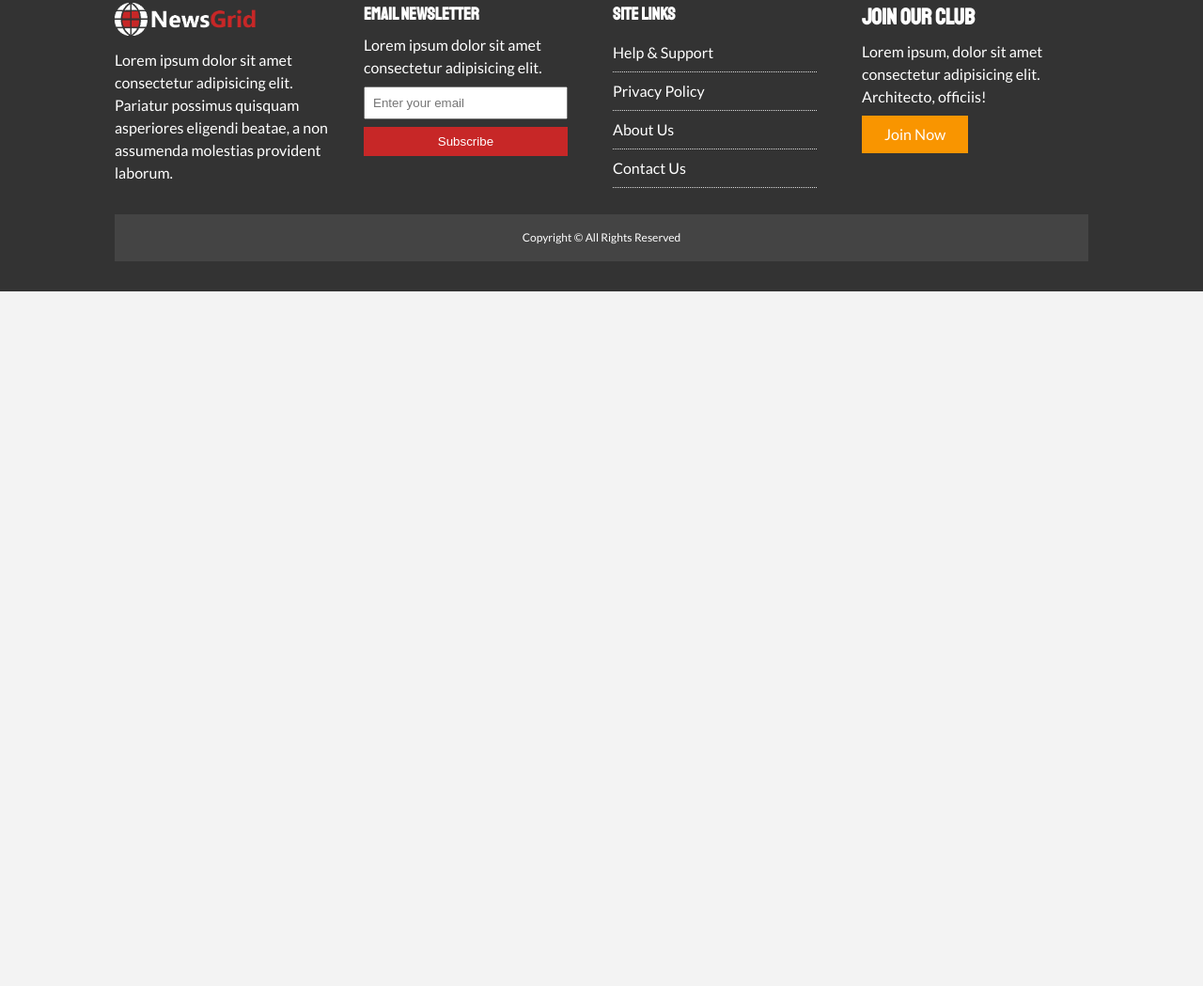
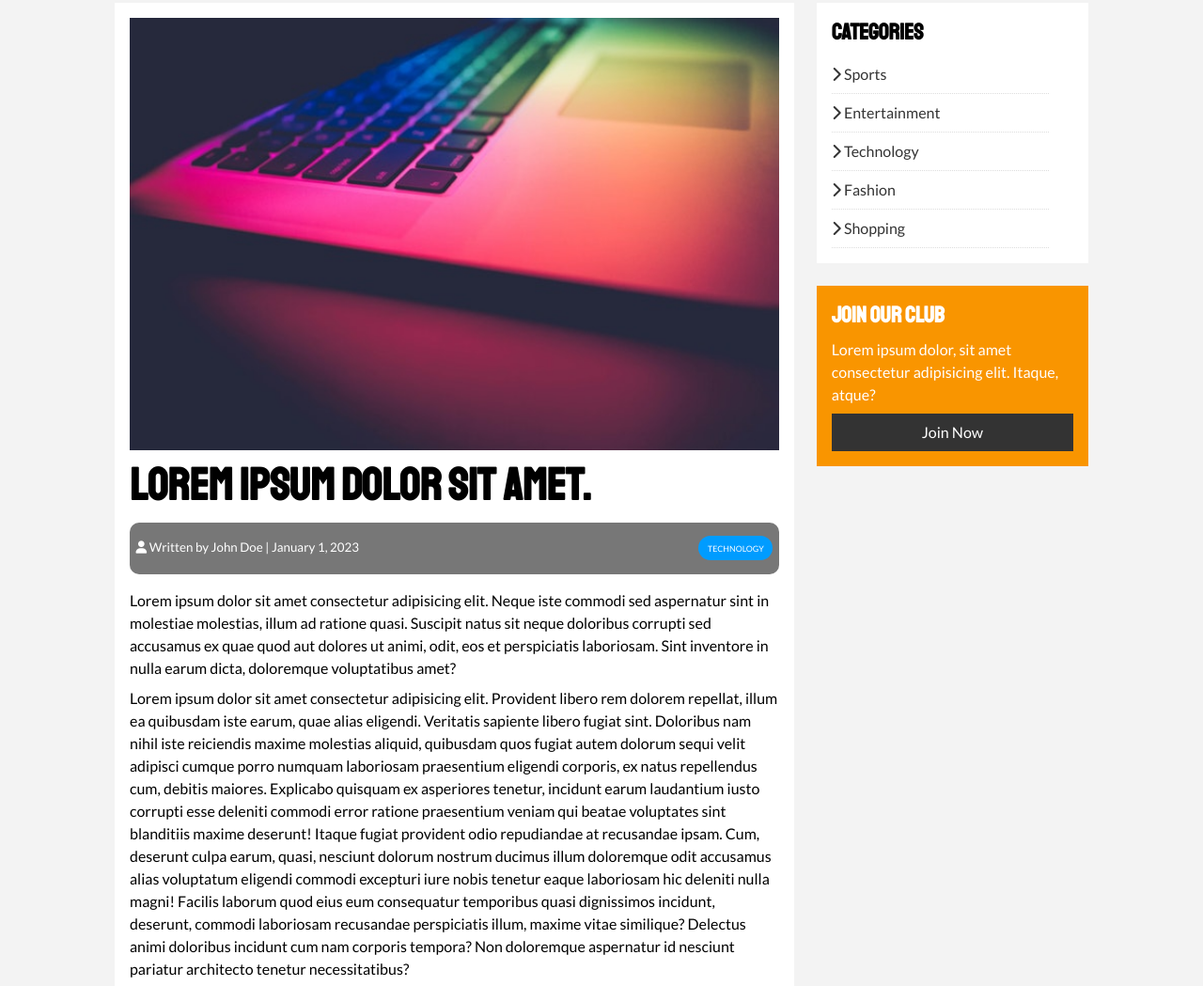
Before and after one commit to s-khodjaev/004_newsgrid, a plain HTML site: page article.html in a window 1280 px wide. Shown: the part 103-1152 px from the top of the page at 94% size. Before the commit the page ends 800 px from the top, so only its background shows below. Drawn offline with Linux system fonts and the light colour scheme.

Commit message:
add article.html

```diff
--- a/article.html
+++ b/article.html
@@ -23,7 +23,7 @@
       href="css/mobile.css"
     />
     <link rel="shortcut icon" type="image/x-icon" href="favicon.ico" />
-    <title>NewsGrid | Latest News</title>
+    <title>NewsGrid | Articles</title>
   </head>
   <body>
     <nav id="main-nav">
@@ -45,10 +45,90 @@
         </div>
         <ul>
           <li><a href="index.html">Home</a></li>
-          <li><a href="about.html" class="current">About</a></li>
+          <li><a href="about.html">About</a></li>
         </ul>
       </div>
     </nav>
+
+    <!-- Article -->
+    <section id="article">
+      <div class="container">
+        <div class="page-container">
+          <article class="card">
+            <img src="img/articles/tech2.jpg" alt="" />
+            <h1 class="l-heading">Lorem ipsum dolor sit amet.</h1>
+            <div class="meta">
+              <small>
+                <i class="fas fa-user"></i> Written by John Doe | January 1,
+                2023
+              </small>
+              <div class="category category-tech">Technology</div>
+            </div>
+            <p>
+              Lorem ipsum dolor sit amet consectetur adipisicing elit. Neque
+              iste commodi sed aspernatur sint in molestiae molestias, illum ad
+              ratione quasi. Suscipit natus sit neque doloribus corrupti sed
+              accusamus ex quae quod aut dolores ut animi, odit, eos et
+              perspiciatis laboriosam. Sint inventore in nulla earum dicta,
+              doloremque voluptatibus amet?
+            </p>
+            <p>
+              Lorem ipsum dolor sit amet consectetur adipisicing elit. Provident
+              libero rem dolorem repellat, illum ea quibusdam iste earum, quae
+              alias eligendi. Veritatis sapiente libero fugiat sint. Doloribus
+              nam nihil iste reiciendis maxime molestias aliquid, quibusdam quos
+              fugiat autem dolorum sequi velit adipisci cumque porro numquam
+              laboriosam praesentium eligendi corporis, ex natus repellendus
+              cum, debitis maiores. Explicabo quisquam ex asperiores tenetur,
+              incidunt earum laudantium iusto corrupti esse deleniti commodi
+              error ratione praesentium veniam qui beatae voluptates sint
+              blanditiis maxime deserunt! Itaque fugiat provident odio
+              repudiandae at recusandae ipsam. Cum, deserunt culpa earum, quasi,
+              nesciunt dolorum nostrum ducimus illum doloremque odit accusamus
+              alias voluptatum eligendi commodi excepturi iure nobis tenetur
+              eaque laboriosam hic deleniti nulla magni! Facilis laborum quod
+              eius eum consequatur temporibus quasi dignissimos incidunt,
+              deserunt, commodi laboriosam recusandae perspiciatis illum, maxime
+              vitae similique? Delectus animi doloribus incidunt cum nam
+              corporis tempora? Non doloremque aspernatur id nesciunt pariatur
+              architecto tenetur necessitatibus?
+            </p>
+          </article>
+
+          <aside id="categories" class="card">
+            <h2>Categories</h2>
+            <ul class="list">
+              <li>
+                <a href="#"><i class="fas fa-chevron-right"></i> Sports</a>
+              </li>
+              <li>
+                <a href="#"
+                  ><i class="fas fa-chevron-right"></i> Entertainment</a
+                >
+              </li>
+              <li>
+                <a href="#"><i class="fas fa-chevron-right"></i> Technology</a>
+              </li>
+              <li>
+                <a href="#"><i class="fas fa-chevron-right"></i> Fashion</a>
+              </li>
+              <li>
+                <a href="#"><i class="fas fa-chevron-right"></i> Shopping</a>
+              </li>
+            </ul>
+          </aside>
+
+          <aside class="card bg-secondary">
+            <h2>Join Our Club</h2>
+            <p>
+              Lorem ipsum dolor, sit amet consectetur adipisicing elit. Itaque,
+              atque?
+            </p>
+            <a href="#" class="btn btn-dark btn-block">Join Now</a>
+          </aside>
+        </div>
+      </div>
+    </section>
 
     <!-- Footer -->
     <footer id="main-footer" class="py-2">
--- a/css/main.css
+++ b/css/main.css
@@ -198,6 +198,10 @@ h6 {
   color: var(--primary-color) !important;
 }
 
+.l-heading {
+  font-size: 3rem;
+}
+
 /* Inner Page Container */
 
 .page-container {
@@ -317,6 +321,21 @@ h6 {
   grid-column: 2 / span 2;
 }
 
+#article .meta {
+  display: flex;
+  justify-content: space-between;
+  align-items: center;
+  padding: 0.4rem;
+  margin-bottom: 1rem;
+  background-color: #777;
+  color: #fff;
+  border-radius: 10px;
+}
+
+#article .meta .category {
+  margin-top: 0.5rem;
+}
+
 /* Footer */
 
 #main-footer {
```
Also changed, not shown: about.html (+1 -1 lines), 1 other file.
